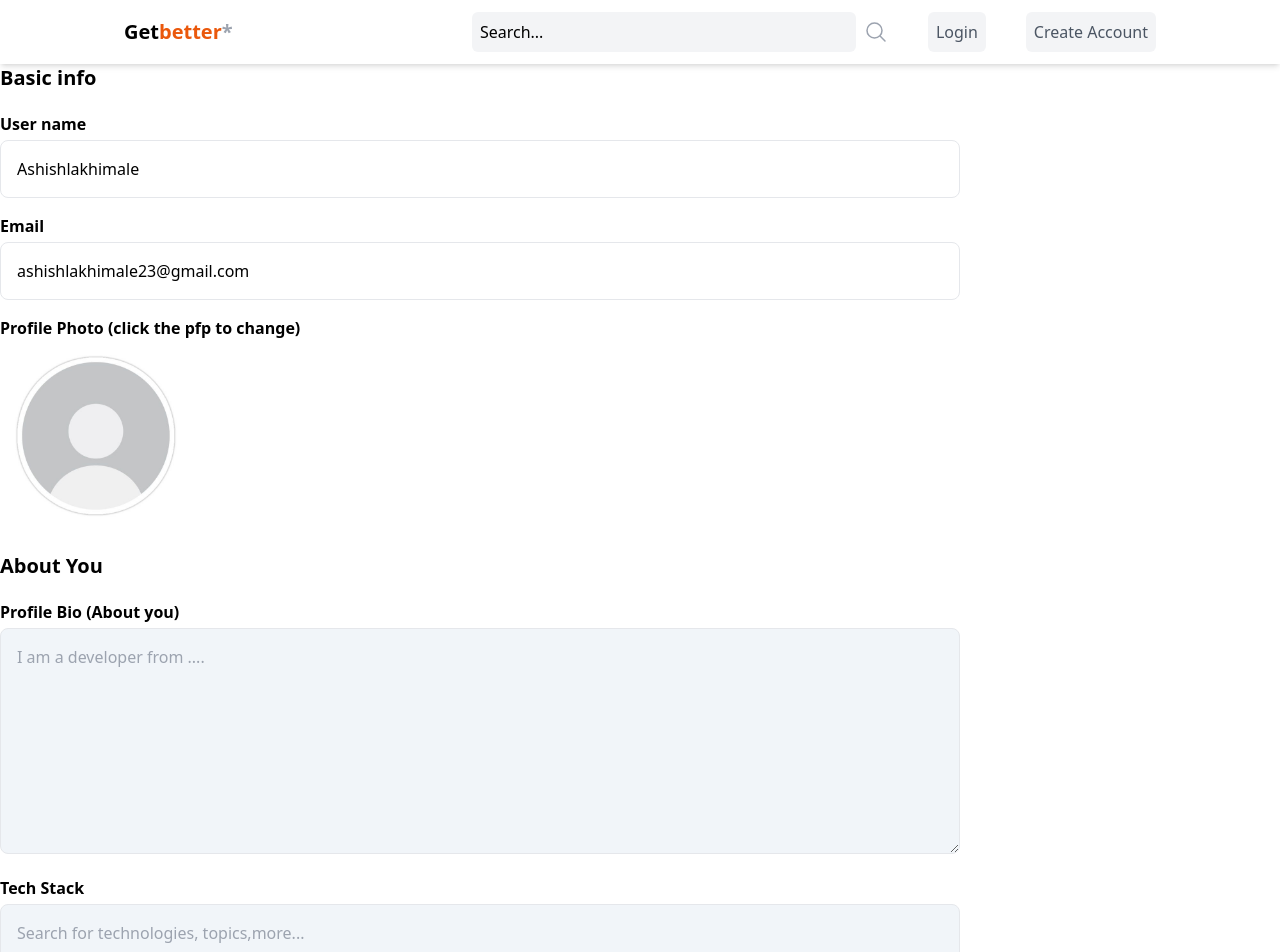
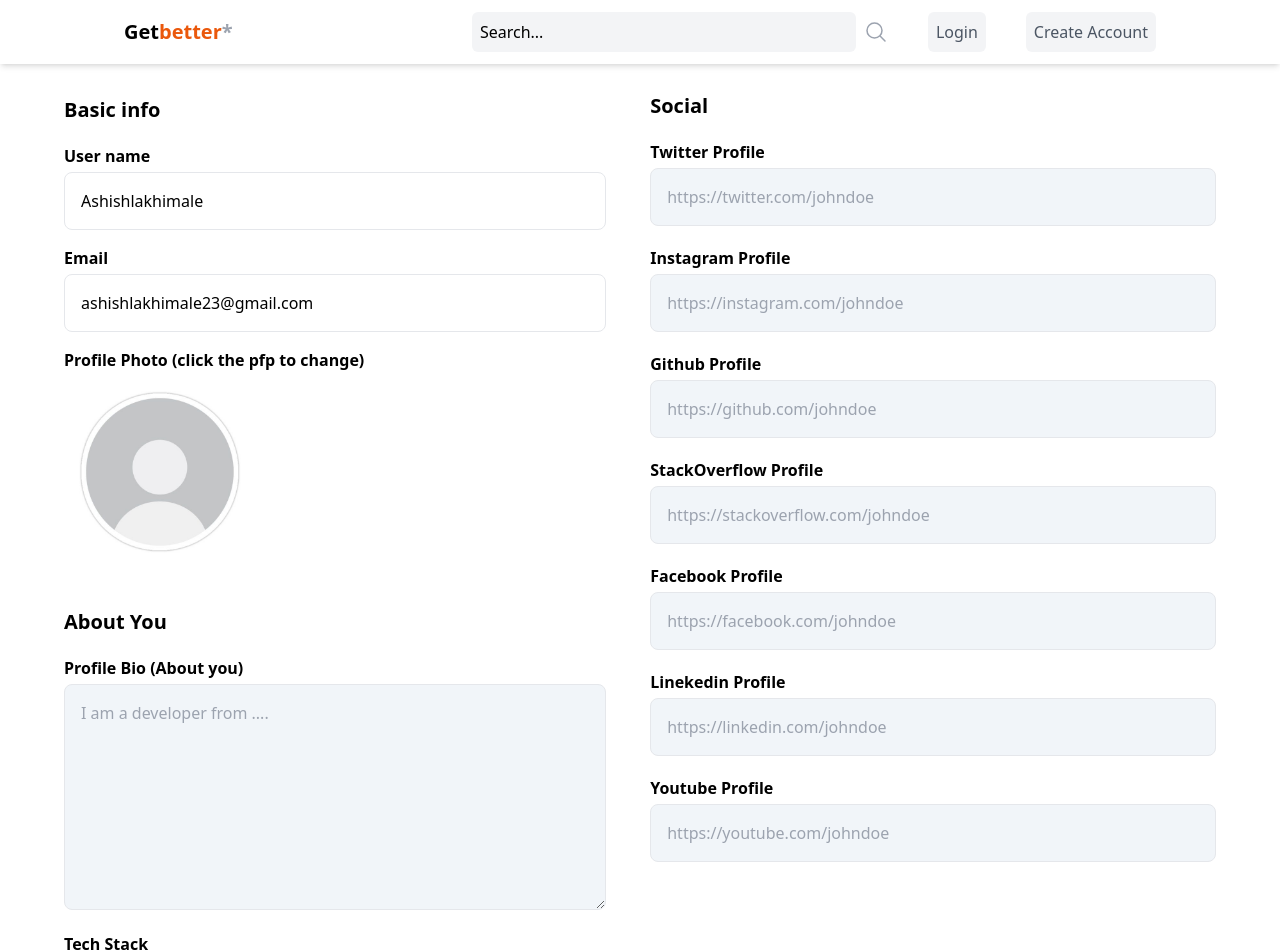
Before and after one commit to Ashishlakhimale23/Blog-website, a React app in the folder frontend/: page /username in a window 1280 px wide. Shown: the top 952 px of the page. Built offline with nearby package versions, Linux system fonts and the light colour scheme; the HTML template or start-up script is replaced by a standard one.

Commit message:
userinfo ui complete

```diff
--- a/frontend/src/App.jsx
+++ b/frontend/src/App.jsx
@@ -1,7 +1,6 @@
-import { BrowserRouter as Router,Routes,Route } from 'react-router-dom'
+import { BrowserRouter as Router } from 'react-router-dom'
 import BlogProvider from './context/blogcontent'
 import AuthProvider from './context/AuthProvider'
-import Popover from './context/popover'
 import Layout from './component/layout'
 
 
@@ -12,13 +11,11 @@ function App() {
   return (
     <>
       <Router>
-        <Popover>
           <BlogProvider>
             <AuthProvider>
               <Layout />
             </AuthProvider>
           </BlogProvider>
-        </Popover>
       </Router>
     </>
   );
--- a/frontend/src/context/context.js
+++ b/frontend/src/context/context.js
@@ -2,4 +2,3 @@ import { createContext } from "react";
 
 export const UseContext = createContext();
 export const Authcontext = createContext();
-export const Openornot = createContext();
--- a/frontend/src/page/home.jsx
+++ b/frontend/src/page/home.jsx
@@ -1,13 +1,11 @@
-import { useContext, useEffect,useState } from "react";
+import { useEffect,useState } from "react";
 import axios from "axios";
 import Card from "../component/card";
 import { Sidebarhome } from "../component/sidebarhome";
-import { Authcontext } from "../context/context";
 
 
 function Home () {
  const [blogs,setBlogs] = useState(null);
- const {setAuthToken} = useContext(Authcontext)
 useEffect(()=>{
 async function fetchdata(){
        await axios.get("http://localhost:8000/user/getblogs")
--- a/frontend/src/page/usersinfo.jsx
+++ b/frontend/src/page/usersinfo.jsx
@@ -1,37 +1,182 @@
-import { useRef, useState } from "react";
+import { useRef, useState , useEffect} from "react";
 import deafultpfp from "../img/deafultpfp.jpg"
 import techStack from "../utils/suggestion";
 function Usersinfo(){
-    const [predicated,setPredicated]= useState([])
-    const [finaltechstack,setFinaltechstack] = useState([])
-    const [techstack,setTechstack] = useState("")
+  const [pfplink, setPfplink] = useState(() => {
+    const saved = localStorage.getItem("pfplink");
+    return saved ? saved : "";
+  });
+
+  const [aboutyou, setAboutyou] = useState(() => {
+    const saved = localStorage.getItem("aboutyou");
+    return saved ? saved : "";
+  });
+
+  const [available, setAvailable] = useState(() => {
+    const saved = localStorage.getItem("available");
+    return saved ? saved : "";
+  });
+
+  const [twitter, setTwitter] = useState(() => {
+    const saved = localStorage.getItem("twitter");
+    return saved ? saved : "";
+  });
+
+  const [github, setGithub] = useState(() => {
+    const saved = localStorage.getItem("github");
+    return saved ? saved : "";
+  });
+
+  const [youtube, setYoutube] = useState(() => {
+    const saved = localStorage.getItem("youtube");
+    return saved ? saved : "";
+  });
+  const [linkedin, setLinkedin] = useState(() => {
+    const saved = localStorage.getItem("linkedin");
+    return saved ? saved : "";
+  });
+
+  const [facebook, setFacebook] = useState(() => {
+    const saved = localStorage.getItem("facebook");
+    return saved ? saved : "";
+  });
+
+  const [instagram, setInstagram] = useState(() => {
+    const saved = localStorage.getItem("instagram");
+    return saved ? saved : "";
+  });
+
+  const [stackoverflow, setStackoverflow] = useState(() => {
+    const saved = localStorage.getItem("stackoverflow");
+    return saved ? saved : "";
+  });
+
+  const [finaltechstack, setFinaltechstack] = useState(() => {
+    const saved = localStorage.getItem("finaltechstack");
+    return saved ? JSON.parse(saved) : [];
+  });
+
+  const [predicated, setPredicated] = useState([]);
+
+  const [techstack, setTechstack] = useState("");
   const stackRef = useRef();
+  const pfpRef = useRef();
 
-    const getpredicatedvalue = (value)=>{
-        const flitered = techStack.filter(item => item.toLowerCase().indexOf(value.toLowerCase())!==-1)
-        setPredicated(flitered.slice(0,5))
+  const getpredicatedvalue = (value) => {
+    const flitered = techStack.filter(
+      (item) => item.toLowerCase().indexOf(value.toLowerCase()) !== -1
+    );
+    setPredicated(flitered.slice(0, 5));
+  };
+
+  const handletechstack = (e) => {
+    setTechstack(e.target.value);
+    getpredicatedvalue(e.target.value);
+  };
+
+  const handleOnClickOnTechstack = (e) => {
+    if (finaltechstack.length <= 5) {
+      setFinaltechstack([...finaltechstack, e.target.innerText]);
+      setTechstack("");
     }
 
-    const handletechstack = (e) =>{
-        setTechstack(e.target.value)
-        getpredicatedvalue(e.target.value)
+    stackRef.current.placeholder = "Only five allowed";
+  };
 
+  const handleOnClickDeleteTech = (e) => {
+    const updatedarray = finaltechstack.filter(
+      (item) => item != e.currentTarget.parentElement.firstChild.innerText
+    );
+    setFinaltechstack(updatedarray);
+  };
+
+  const handleKeyDownTechstack = (e) => {
+    if (e.code == "Enter") {
+      setFinaltechstack([...finaltechstack, e.target.value]);
+      setTechstack("");
+    }
+  };
+
+  const handlepfpchange = async (e) => {
+    const filename = e.target.files[0];
+    const formData = new FormData();
+    formData.append("file", filename);
+    formData.append("upload_preset", "coursefiles");
+    formData.append("api_key", "993344952783557");
+
+    const response = await fetch(
+      "https://api.cloudinary.com/v1_1/ddweepkue/image/upload",
+      {
+        method: "POST",
+        body: formData,
+        headers: {
+          Accept: "application/json",
+        },
+      }
+    );
+
+    if (response.ok) {
+      const data = await response.json();
+      setPfplink(data.secure_url);
+      pfpRef.current.src = data.secure_url;
+    } else {
+      throw new Error("Failed to upload image"); }
+  };
+
+  const handleChangeAvailable = (e) => {
+    setAvailable(e.target.value);
+  };
+
+  const handleChangeAbout = (e) => {
+    setAboutyou(e.target.value);
+  };
+
+const handlechangeTwitter= (e) => {
+    setTwitter(e.target.value);
+  };
+const handlechangeInstagram= (e) => {
+    setInstagram(e.target.value);
+  };
+const handlechangeGithub= (e) => {
+    setGithub(e.target.value);
+  };
+const handlechangeFacebook= (e) => {
+    setFacebook(e.target.value);
+  };
+const handlechangeStackoverflow= (e) => {
+    setStackoverflow(e.target.value);
   }
 
-    const handleOnClickOnTechstack =(e)=>{
-        if(finaltechstack.length<5){
-          setFinaltechstack([...finaltechstack,e.target.innerText])
-          setTechstack("")
+const handlechangeYoutube= (e) => {
+    setYoutube(e.target.value);
   }
-        if(finaltechstack.length==5){
-            stackRef.current.placeholder = "Only five allowed"
+const handlechangeLinkedIn= (e) => {
+    setLinkedin(e.target.value);
   }
-    }
+
+  useEffect(() => {
+    localStorage.setItem("finaltechstack", JSON.stringify(finaltechstack));
+    localStorage.setItem("pfplink", pfplink);
+    localStorage.setItem("aboutyou", aboutyou);
+    localStorage.setItem("available", available);
+
+    localStorage.setItem("github", github);
+    localStorage.setItem("facebook", facebook);
+    localStorage.setItem("linkedin", linkedin);
+
+
+    localStorage.setItem("youtube", youtube);
+    localStorage.setItem("stackoverflow", stackoverflow);
+    localStorage.setItem("twitter",twitter );
+    localStorage.setItem("instagram",instagram);
+
+  }, [finaltechstack, pfplink, aboutyou, available,instagram,youtube,stackoverflow,linkedin,twitter,facebook,github]);
+
   return (
     <>
-        <div className="w-full h-full space-y-5 ">
-
-          <div className="w-3/4 h-full space-y-5 ">
+      <div className="p-2 w-full h-screen space-y-5 sm:pr-10 sm:pl-10 lg:flex lg:justify-center lg:space-x-5 ">
+        <div className="lg:w-1/2 p-6">
+          <div className=" space-y-5 ">
             <p className="text-xl font-bold">Basic info</p>
             <div className="space-y-4">
               <div className="space-y-1">
@@ -46,25 +191,30 @@ function Usersinfo(){
                   ashishlakhimale23@gmail.com
                 </p>
               </div>
-              <div className="">
-                <p className="font-semibold">
+              <div>
+                <p className="font-semibold mb-1">
                   Profile Photo (click the pfp to change)
                 </p>
                 <label htmlFor="uploadprofile">
-                  <img src={deafultpfp} alt="" className="z-20 h-48" />
+                  <img
+                    src={pfplink.length != 0 ? pfplink : deafultpfp}
+                    ref={pfpRef}
+                    className="z-20 w-48 h-48 rounded-full"
+                  />
                   <input
                     type="file"
                     name=""
                     id="uploadprofile"
                     accept=".jpg, .png, .jepg"
                     hidden
+                    onChange={handlepfpchange}
                   />
                 </label>
               </div>
             </div>
           </div>
 
-          <div className="w-3/4 h-full space-y-5 ">
+          <div className="space-y-5 mt-10 ">
             <p className="text-xl font-bold">About You</p>
             <div className="space-y-4">
               <div className="space-y-1 ">
@@ -72,23 +222,26 @@ function Usersinfo(){
                   Profile Bio (About you)
                 </label>
                 <textarea
-                  className="w-full outline-none border rounded-lg bg-slate-100 p-4 hover:border-blue-500 hover:bg-white"
+                  className="w-full outline-none border rounded-lg bg-slate-100 p-4 hover:border-blue-500 hover:bg-white "
                   placeholder="I am a developer from ...."
+                  value={aboutyou}
                   rows={8}
+                  onChange={handleChangeAbout}
                 ></textarea>
               </div>
-              <div className="space-y-1">
+              <div className="relative space-y-1">
                 <label className="font-semibold block">Tech Stack</label>
                 <input
                   className="w-full p-4 border outline-none hover:border-blue-500 rounded-lg bg-slate-100 hover:bg-white "
                   placeholder="Search for technologies, topics,more..."
                   value={techstack}
                   onChange={handletechstack}
+                  onKeyDown={handleKeyDownTechstack}
                   ref={stackRef}
                 />
 
-                <div className="p-1 bg-white opacity-100 absolute space-y-2 w-full">
-                  {!techstack.length || finaltechstack.length >=5
+                <div className=" bg-white rounded-xl shadow-md absolute space-y-2 z-10 w-full">
+                  {!techstack.length || finaltechstack.length >= 5
                     ? null
                     : predicated.map((tech, index) => (
                         <div
@@ -101,15 +254,31 @@ function Usersinfo(){
                       ))}
                 </div>
 
-                <div className="flex flex-wrap">
+                <div className="flex flex-wrap  items-center mt-2">
                   {!finaltechstack.length
                     ? null
                     : finaltechstack.map((tech, index) => (
                         <div
                           key={index}
-                          className="p-1 "
+                          className="flex items-center p-1 pr-2 pl-2 ring-1 hover:bg-blue-100 ring-blue-700 m-1 text-blue-600 rounded-2xl  "
                         >
-                          {tech}
+                          <p>{tech} </p>
+                          <svg
+                            xmlns="http://www.w3.org/2000/svg"
+                            fill="none"
+                            viewBox="0 0 24 24"
+                            stroke-width="1.5"
+                            stroke="currentColor"
+                            class="size-6"
+                            className="h-5 ml-1"
+                            onClick={handleOnClickDeleteTech}
+                          >
+                            <path
+                              stroke-linecap="round"
+                              stroke-linejoin="round"
+                              d="M6 18 18 6M6 6l12 12"
+                            />
+                          </svg>
                         </div>
                       ))}
                 </div>
@@ -120,12 +289,89 @@ function Usersinfo(){
                   className="w-full outline-none border rounded-lg bg-slate-100 p-4 hover:border-blue-500 hover:bg-white "
                   placeholder="I am available for mentoring ...."
                   rows={8}
+                  value={available}
+                  onChange={handleChangeAvailable}
                 ></textarea>
               </div>
             </div>
           </div>
         </div>
-
+        <div className="space-y-5 pr-6 pl-6 lg:pl-0 lg:pt-0 lg:pb-0 lg:pr-6 lg:w-1/2">
+          <p className="text-xl font-bold">Social</p>
+          <div className="w-full space-y-4">
+            <div className="space-y-1">
+              <label className="font-semibold">Twitter Profile</label>
+              <input
+                type="text"
+                className=" p-4 border outline-none hover:border-blue-500 rounded-lg bg-slate-100 hover:bg-white w-full"
+                placeholder="https://twitter.com/johndoe"
+                value={twitter}
+                onChange={handlechangeTwitter}
+              />
+            </div>
+          </div>
+          <div className="space-y-1 w-full">
+            <label className="block font-semibold">Instagram Profile</label>
+            <input
+              type="text"
+              className=" p-4 border outline-none hover:border-blue-500 rounded-lg bg-slate-100 hover:bg-white w-full"
+              placeholder="https://instagram.com/johndoe"
+              value={instagram}
+              onChange={handlechangeInstagram}
+            />
+          </div>
+          <div className="space-y-1 w-full">
+            <label className="block font-semibold">Github Profile</label>
+            <input
+              type="text"
+              className="  p-4 border outline-none hover:border-blue-500 rounded-lg bg-slate-100 hover:bg-white w-full"
+              placeholder="https://github.com/johndoe"
+              value={github}
+              onChange={handlechangeGithub}
+            />
+          </div>
+          <div className="space-y-1 w-full">
+            <label className="block font-semibold">StackOverflow Profile</label>
+            <input
+              type="text"
+              className=" p-4 border outline-none hover:border-blue-500 rounded-lg bg-slate-100 hover:bg-white w-full"
+              placeholder="https://stackoverflow.com/johndoe"
+              value={stackoverflow}
+              onChange={handlechangeStackoverflow}
+            />
+          </div>
+          <div className="space-y-1 w-full">
+            <label className="block font-semibold">Facebook Profile</label>
+            <input
+              type="text"
+              className="p-4 border outline-none hover:border-blue-500 rounded-lg bg-slate-100 hover:bg-white w-full"
+              placeholder="https://facebook.com/johndoe"
+              value={facebook}
+              onChange={handlechangeFacebook}
+            />
+          </div>
+          <div className="space-y-1 w-full">
+            <label className="block font-semibold">Linekedin Profile</label>
+            <input
+              type="text"
+              className="p-4 border outline-none hover:border-blue-500 rounded-lg bg-slate-100 hover:bg-white w-full"
+              placeholder="https://linkedin.com/johndoe"
+              value={linkedin}
+              onChange={handlechangeLinkedIn}
+            />
+          </div>
+          <div className="space-y-1 w-full">
+            <label className="block font-semibold">Youtube Profile</label>
+            <input
+              type="text"
+              className="p-4 border outline-none hover:border-blue-500 rounded-lg bg-slate-100 hover:bg-white w-full"
+              placeholder="https://youtube.com/johndoe"
+              value={youtube}
+              onChange={handlechangeYoutube}
+            />
+          </div>
+        </div>
+      </div>
     </>
   );
 }
```
Also changed, not shown: frontend/src/component/header.jsx (+3 -4 lines), frontend/src/context/popover.jsx (deleted, +0 -9 lines), frontend/src/page/createpost.jsx (line endings or trailing spaces). Lines whose indentation alone changed are shown as unchanged.
